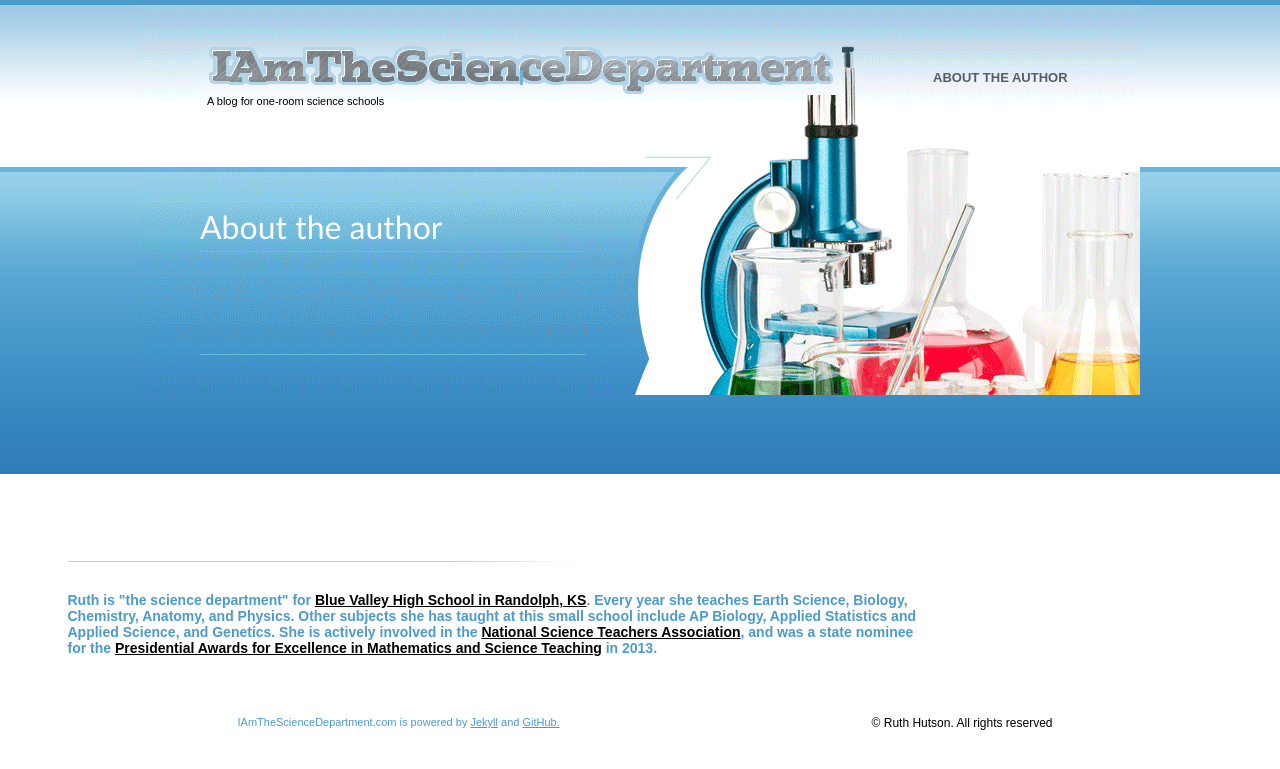
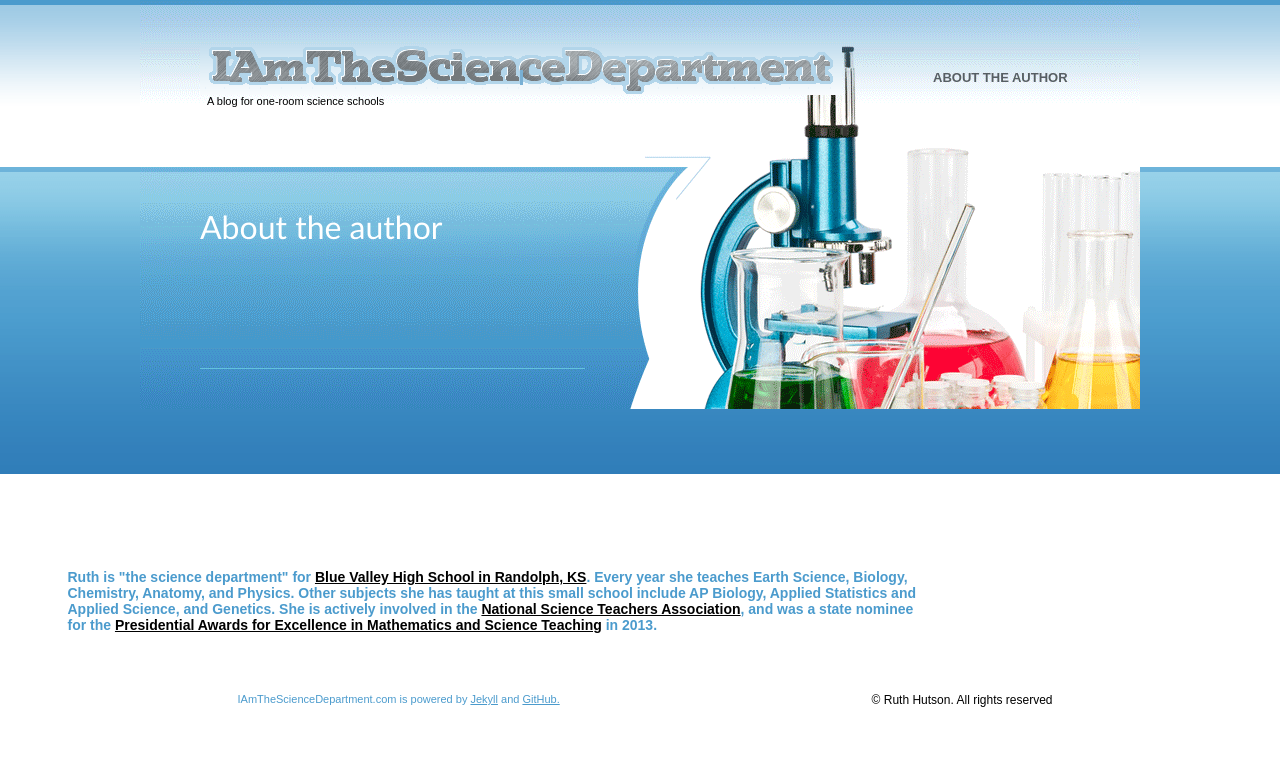
Before and after one commit to iamthesciencedepartment/iamthesciencedepartment.github.io, a Jekyll site: the page built from about.html, in a window 1280 px wide. Shown: the top 769 px of the page. Built offline with Jekyll 4.4.1, drawn with Linux system fonts in a browser that asks for light colours; Markdown is read by kramdown in place of the engine named in the settings.

Commit message:
modified:   about.html

```diff
--- a/about.html
+++ b/about.html
@@ -4,8 +4,8 @@ title: About 'I Am the Science Department'
 ---
 
 <div class="header_right">
-      <h2>About the author</h2>
-<h4>&nbsp;<br />&nbsp;<br />&nbsp;</h4>
+      <h2>About the author
+<br />&nbsp;<br />&nbsp;<br />&nbsp;</h2>
 </div>
 	      <div class="clear"></div>
 	  </div>
@@ -33,7 +33,4 @@ title: About 'I Am the Science Department'
   <div class="mid_main_left">
   <div class="mid_details">
 
-  <h2>&nbsp;</h2>
-
-  <img src="/images/border_line.gif" alt="" />
       <h4>Ruth is "the science department" for <a href="http://www.usd384.org/">Blue Valley High School in Randolph, KS</a>. Every year she teaches Earth Science, Biology, Chemistry, Anatomy, and Physics. Other subjects she has taught at this small school include AP Biology, Applied Statistics and Applied Science, and Genetics. She is actively involved in the <a href="http://www.nsta.org/">National Science Teachers Association</a>, and was a state nominee for the <a href="https://www.paemst.org/">Presidential Awards for Excellence in Mathematics and Science Teaching</a> in 2013.</h4>
```
